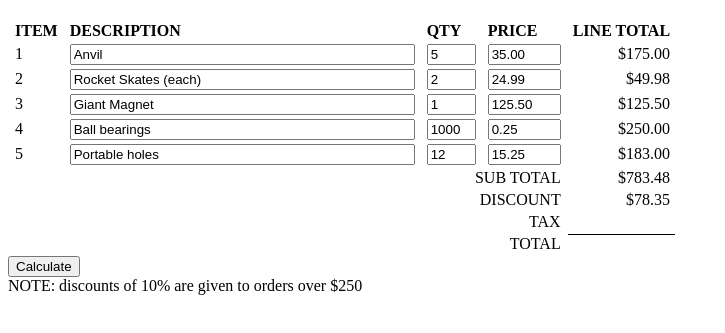
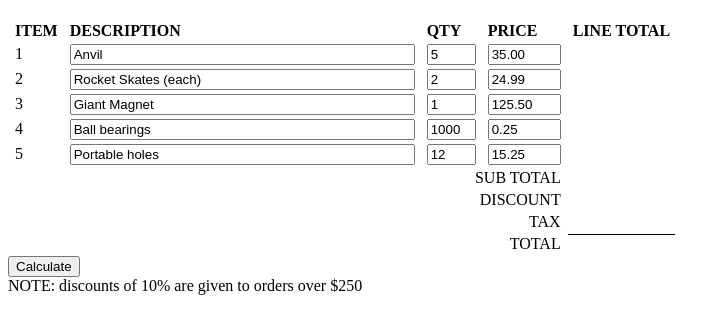
Before and after one commit to courtneyyan/assignment-1-2294, a plain HTML site: page Assignment 1 - Start Files/Assignment 1 - Start Files/index.html in a window 1280 px wide. Shown: the part 61-394 px from the top of the page, without its empty margins (0-725 px from the left). Drawn offline with Linux system fonts and the light colour scheme; files that its build step writes are made by us from their sources.

Commit message:
Updated Assignment

```diff
--- a/Assignment 1 - Start Files/Assignment 1 - Start Files/Assignment 1 - Start Files/index.html
+++ b/Assignment 1 - Start Files/Assignment 1 - Start Files/index.html
@@ -3,7 +3,6 @@
 <head>
 	<meta charset="UTF-8">
 	<title>MDIA 2294</title>
-	<link rel="stylesheet" href="css/stylesheet.css">
 
 	<style>
 	    thead{
@@ -95,9 +94,11 @@
 
 	<script>
 
-	calculate();
+		//Courtney Yan
+		//A00809814
+		//Assignment 1
 
-
+		// we are creating a variable of the calculate button
 		const calculate_btn = document.querySelector('#calculate');
 
 			// const variables are variables that values don't change.
@@ -109,7 +110,8 @@
 			const portable_holes = 15.25;
 			const tax_amnt = 0.12;
 
-	    function calculate()
+	    function calculate() // Our function is to calculate the total prices for each line and item and then
+		//add the everything together and then see if the total is over $250, if so, we apply the 10% discount and the tax to get the final total
 		{
 
 			let subtotal = 0; // used for the subtotal
@@ -156,7 +158,7 @@
 			document.querySelector("#discount").innerHTML = "$" + discountPrice.toFixed(2);
 
 			// this calculates the tax by multiplying the subtotal and tax amount to two decimal point
-			let tax = subtotal * tax_amnt;
+			tax = subtotal * tax_amnt;
 			document.querySelector('#tax').innerHTML = "$" + tax.toFixed(2);
 
 
@@ -169,36 +171,12 @@
 
 
 
-
-
-
-            /*
-
-                Use the following steps to complete your assignment.
-
-                @NOTE: Do not include these comments in your final submission.
-                       Your final submission MUST include your own comments.
-
-                1. Retrieve the quantities & price for each line
-                2. Calculate the total for each line
-                3. Display each line total to the screen (Be sure to display the result to two decimal places)
-                4. Keep a running total for all lines
-                5. Display the sub-total to screen
-                6. Calculate if the discount should be applied, if so display the discount value to the screen
-                7. Calculate the tax on the sub-total
-                8. Display the calculated to the screen to two decimal places
-
-            */
 	    }
 
 
 
 		// calculate button
-	calculate_btn.addEventListener("click", calculate);
-
-
-
-
+		calculate_btn.addEventListener("click", calculate);
 
     </script>
 </body>
```
Also changed, not shown: Assignment 1 - Start Files/Assignment 1 - Start Files/._index.html (added), Assignment 1 - Start Files/Assignment 1 - Start Files/CSS/stylesheet.css (deleted), 3 other files.
